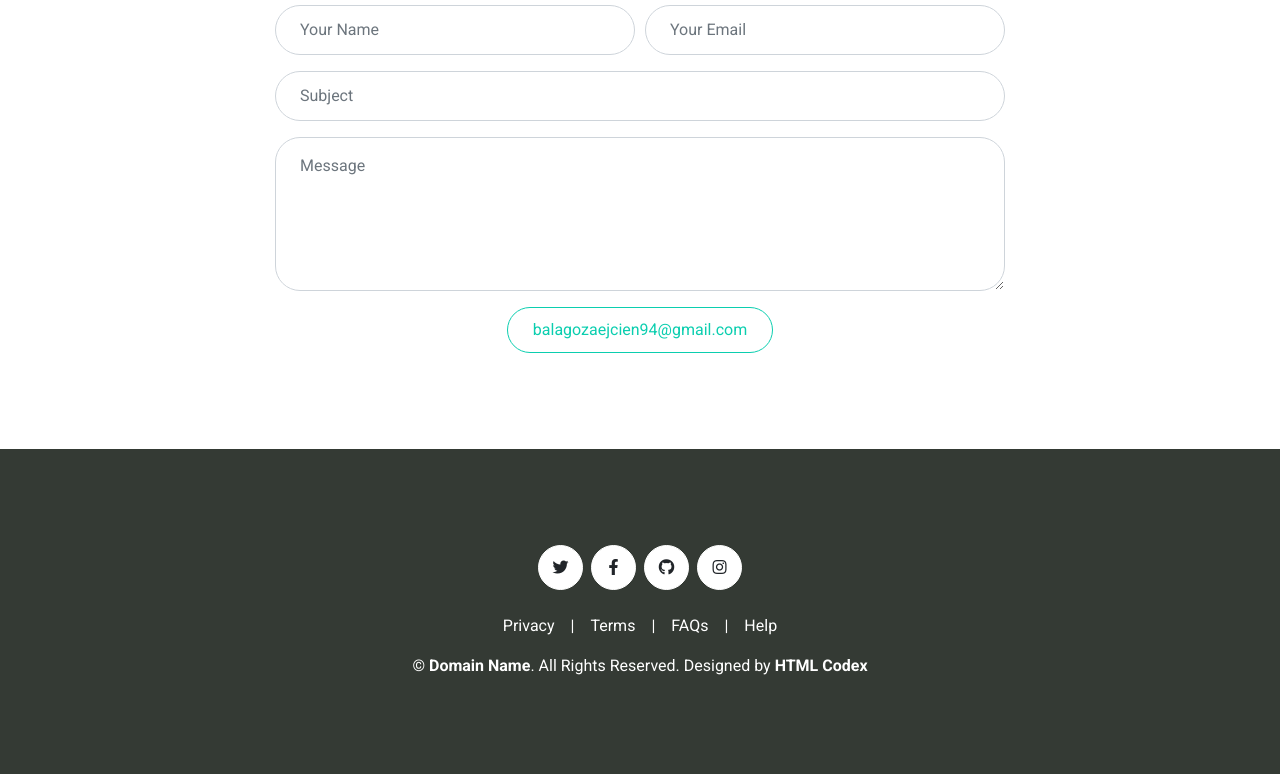
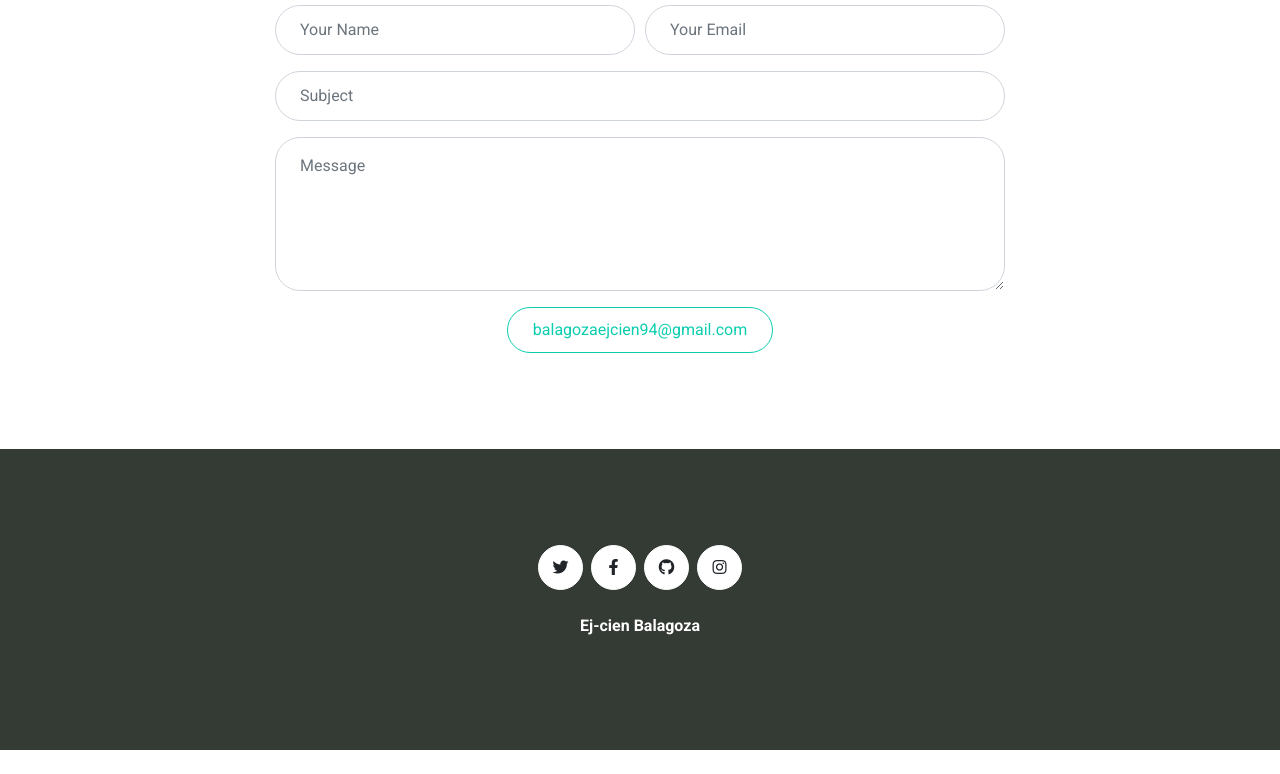
Before and after one commit to blgzejcien/blgzejcien.github.io, a plain HTML site: page index.html in a window 1280 px wide. Shown: the part 4146-4920 px from the top of the page. After the commit the page ends 4896 px from the top, so only its background shows below. Drawn offline with nearby package versions, Linux system fonts and the light colour scheme.

Commit message:
added changes

```diff
--- a/index.html
+++ b/index.html
@@ -412,16 +412,7 @@
                 <a class="btn btn-light btn-social mr-2" href="https://www.github.com/blgzejcien"><i class="fab fa-github"></i></a>
                 <a class="btn btn-light btn-social" href="https://www.instagram.com/ejhaycien"><i class="fab fa-instagram"></i></a>
             </div>
-            <div class="d-flex justify-content-center mb-3">
-                <a class="text-white" href="#">Privacy</a>
-                <span class="px-3">|</span>
-                <a class="text-white" href="#">Terms</a>
-                <span class="px-3">|</span>
-                <a class="text-white" href="#">FAQs</a>
-                <span class="px-3">|</span>
-                <a class="text-white" href="#">Help</a>
-            </div>
-            <p class="m-0">&copy; <a class="text-white font-weight-bold" href="#">Domain Name</a>. All Rights Reserved. Designed by <a class="text-white font-weight-bold" href="https://htmlcodex.com">HTML Codex</a>
+            <p <a class="text-white font-weight-bold"</a>Ej-cien Balagoza</a>
             </p>
         </div>
     </div>
```
